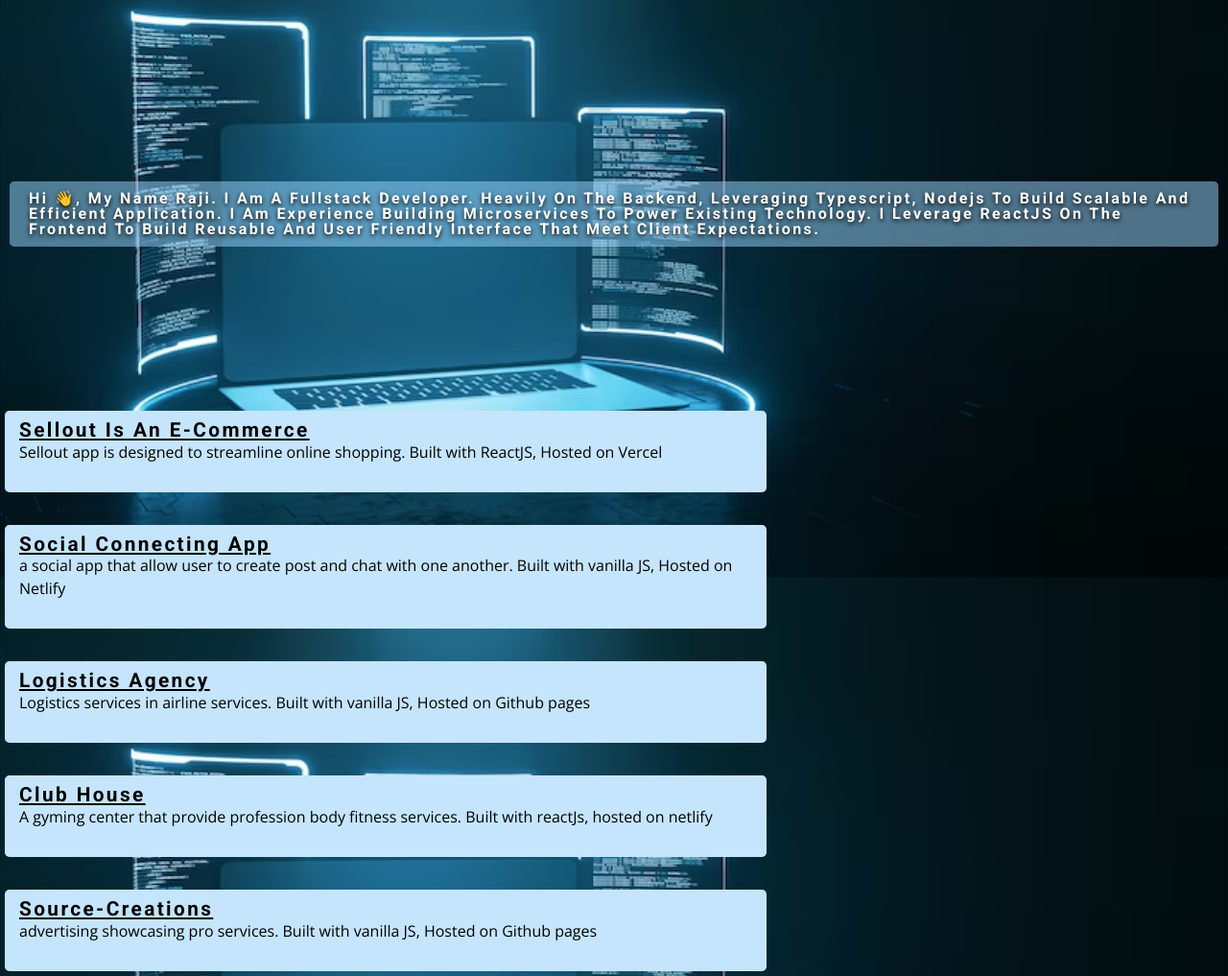
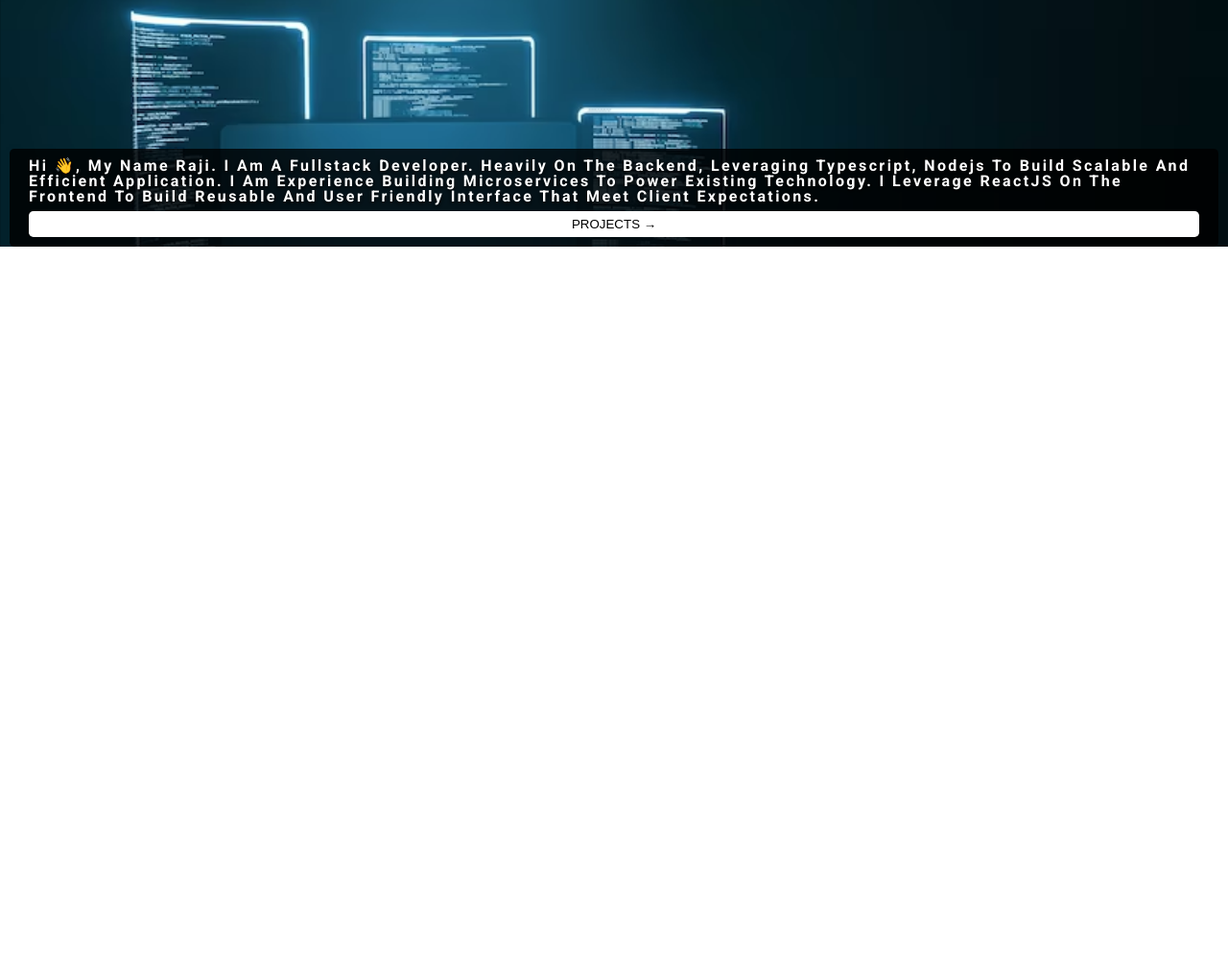
Before and after one commit to RajiDevMind/rajiresume, a website: page public/index.html in a window 1280 px wide. Shown: the part 600-1617 px from the top of the page at 96% size. After the commit the page ends 857 px from the top, so only its background shows below. Drawn offline with nearby package versions, Linux system fonts and the light colour scheme.

Commit message:
remove projects from home page

```diff
--- a/public/index.html
+++ b/public/index.html
@@ -6,7 +6,6 @@
     <link rel="icon" type="image/xvg+xml" href="./src/user-solid.svg" />
     <link rel="stylesheet" href="./src/style.css" />
     <link rel="stylesheet" href="./src/about.css" />
-    <link rel="stylesheet" href="./src/project.css" />
     <title>PERSONAL</title>
     <!-- mailchimp -->
     <script id="mcjs">
@@ -120,8 +119,10 @@
               build reusable and user friendly interface that meet client
               expectations.
             </h4>
+            <a href="./src/project.html" class="l-btn">
+              <button>Projects &rarr;</button>
+            </a>
           </div>
-          <div class="project-containers">map through projects array</div>
         </div>
         <div class="hero">
           <div class="hero-img">
--- a/public/src/projects.js
+++ b/public/src/projects.js
@@ -1,4 +1,4 @@
-export const projects = [
+const projects = [
   {
     img: "./images/SelloutLogo.png",
     url: "https://selloutapp.vercel.app",
--- a/public/src/script.js
+++ b/public/src/script.js
@@ -1,39 +1,6 @@
 const overlay = document.querySelector(".overlay");
 const btn = document.querySelector(".popup");
 const btnS = document.querySelector(".popups");
-
-const projects = [
-  {
-    img: "./images/SelloutLogo.png",
-    url: "https://selloutapp.vercel.app",
-    title: "Sellout is an e-commerce",
-    desc: "Sellout app is designed to streamline online shopping. Built with ReactJS, Hosted on Vercel",
-  },
-  {
-    img: "./images/oncampus.PNG",
-    url: "https://bit.ly/campus_updates",
-    title: "Social Connecting App",
-    desc: "a social app that allow user to create post and chat with one another. Built with vanilla JS, Hosted on Netlify",
-  },
-  {
-    img: "./images/logistics.jpg",
-    url: "https://rajidevmind.github.io/logistics/",
-    title: "Logistics Agency",
-    desc: "Logistics services in airline services. Built with vanilla JS, Hosted on Github pages",
-  },
-  {
-    img: "./images/getfit.jpg",
-    url: "https://animated-figolla-ea63a9.netlify.app/",
-    title: "Club House",
-    desc: "A gyming center that provide profession body fitness services. Built with reactJs, hosted on netlify",
-  },
-  {
-    img: "./images/SOURCE.jpg",
-    url: "https://rajidevmind.github.io/Source-Creations/",
-    title: "Source-Creations",
-    desc: "advertising showcasing pro services. Built with vanilla JS, Hosted on Github pages",
-  },
-];
 
 const closeBtn = document.querySelector(".close-btn");
 
@@ -80,19 +47,3 @@ navToggle.addEventListener("click", function () {
     linksContainer.style.height = 0;
   }
 });
-
-// const container = document.querySelector(".project-disp");
-const container = document.querySelector(".project-containers");
-// mapping and display projects to the dom
-container.innerHTML = projects.map((box, index) => {
-  // <img src="${img}" alt="" loading="lazy" />
-  const { img, title, url, desc } = box;
-  return `<div class="box" key="${index}">
-    <a target="_blank" href="${url}">
-      <div class="box-text">
-        <h2>${title}</h2>
-        <p>${desc}</p>
-      </div>
-    </a>
-  </div>`;
-});
--- a/public/src/style.css
+++ b/public/src/style.css
@@ -336,11 +336,11 @@ p {
 
 .loader::after {
   content: "";
-  width: 70px;
-  height: 70px;
+  width: 50px;
+  height: 50px;
   position: absolute;
   top: 50%;
-  left: 50%;
+  left: 40%;
 
   display: flex;
   justify-content: center;
@@ -471,13 +471,40 @@ nav {
   }
 }
 
+.introduction .l-btn {
+  border: none;
+}
+
+.l-btn {
+  display: flex;
+  width: 100%;
+
+  justify-content: center;
+  background-color: #ffffff;
+
+  color: var(--clr-black);
+  margin-top: 0.4rem;
+  padding: 0.375rem 0.75rem;
+  letter-spacing: var(--spacing);
+  transition: var(--transition);
+  font-size: 0.975rem;
+  cursor: pointer;
+  border-radius: var(--radius);
+}
+
+.l-btn button {
+  background: transparent;
+  border: none;
+  text-transform: uppercase;
+}
+
 .introduction {
   margin-top: 0.9rem;
   position: absolute;
   bottom: -770px;
 
   left: 10px;
-  background: rgb(155, 216, 255, 0.5);
+  background: rgb(0, 0, 0, 0.8);
   padding: 10px 20px;
   margin-bottom: 10px;
   margin-right: 10px;
@@ -485,11 +512,3 @@ nav {
   border-radius: var(--radius);
   text-shadow: 0 2px 5px black;
 }
-
-.project-containers {
-  position: absolute;
-  bottom: -1520px;
-}
-.project-containers .box {
-  padding: 10px;
-}
```
